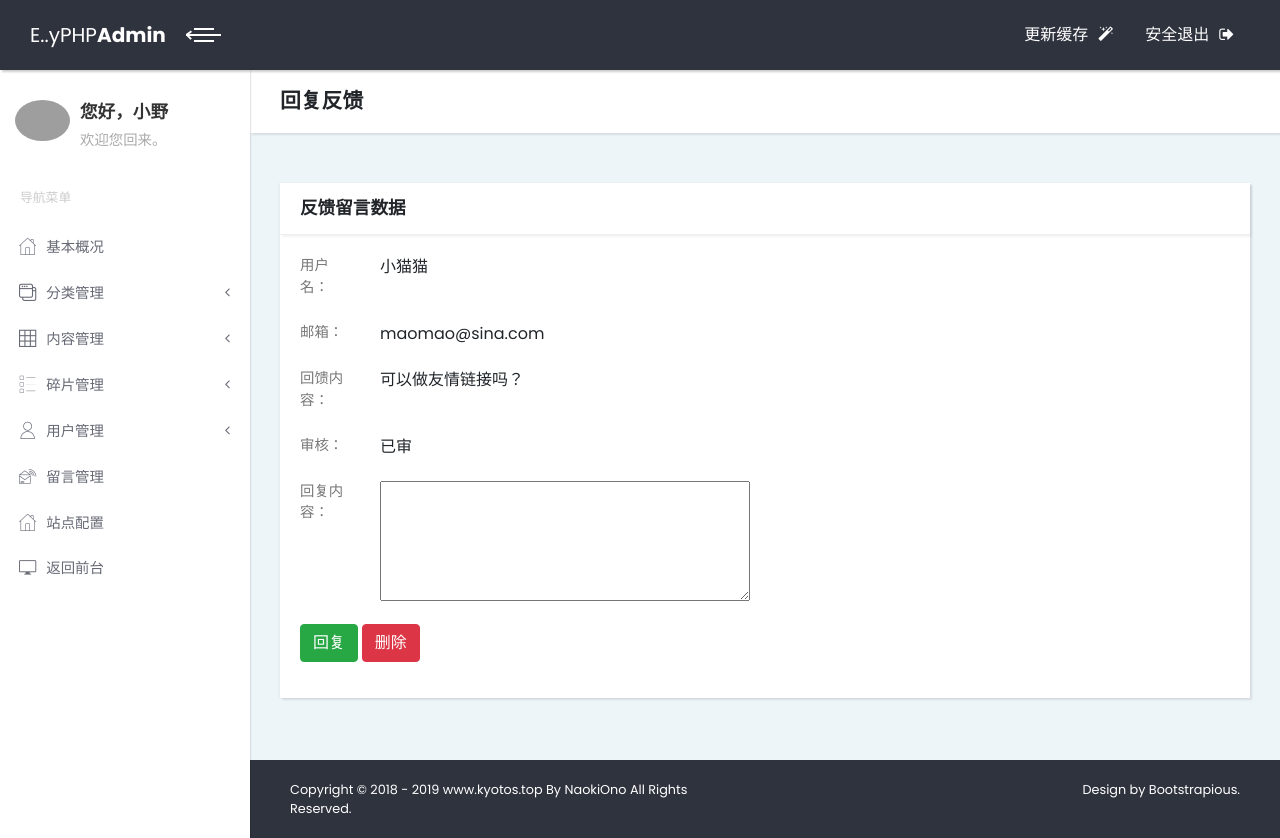
After one commit to Tokyo-Lei/E..yPHP, a PHP site: page /App/Admin/Include/Message_edit.php?id=2 in a window 1280 px wide. The commit adds this page. Run offline with PHP 8.4, Linux system fonts and the light colour scheme; the visitor is signed in with stand-in values (Sample User, id 1); data comes from the database, SQL or seed files in the repository; some libraries are stand-ins or nearby versions; grey boxes are pictures that could not be loaded.

Commit message:
完善留言本功能

```diff
--- /dev/null
+++ b/App/Admin/Include/Message_edit.php
@@ -0,0 +1,179 @@
+<?php
+session_start();
+define('IS_MyPHP', TRUE);
+
+//定义根目录
+define('ROOT_PATH',dirname(__FILE__));
+//加载配置
+require_once(ROOT_PATH . '/../Admin_config.php');
+
+//如果用户空提交，返回重登录
+
+if(!isset($_SESSION['username'])){
+    echo "<script>window.location.href='../login.php';</script>";
+    exit();
+
+}
+include 'Admin_head.php';
+
+include 'Menu.php';
+
+
+
+$Message_db = $_DB->select("message",[
+    "id",
+    "u_name",
+    "u_email",
+    "u_time",
+    "u_audit",
+    "u_content",
+    "reply",
+    "reply_time"
+],
+    ["id" => intval($_GET['id'])]
+);
+
+
+?>
+
+
+<div class="content-inner">
+    <!-- Page Header-->
+    <header class="page-header">
+        <div class="container-fluid">
+            <h2 class="no-margin-bottom">回复反馈</h2>
+        </div>
+    </header>
+
+
+    <section class="tables">
+        <div class="container-fluid">
+            <div class="row">
+                <div class="col-lg-12">
+                    <div class="card">
+
+                        <div class="card-header d-flex align-items-center">
+                            <h3 class="h4">反馈留言数据</h3>
+                        </div>
+                        <div class="card-body">
+                            <form class="form-horizontal"  method="get" action="<?php echo $App_URL ?>Processing.php">
+                                <input type="hidden" name="Message_edit" value="Message_edit">
+
+                                <div class="form-group row">
+                                    <label class="col-sm-1 form-control-label">用户名：</label>
+                                    <div class="col-sm-5">
+                                        <?php echo $Message_db[0]['u_name'] ?>
+                                    </div>
+                                </div>
+                                <div class="line"></div>
+
+                                <div class="form-group row">
+                                    <label class="col-sm-1 form-control-label">邮箱：</label>
+                                    <div class="col-sm-5">
+                                       <?php echo $Message_db[0]['u_email'] ?>
+                                    </div>
+                                </div>
+                                <div class="line"></div>
+                                <div class="form-group row">
+                                    <label class="col-sm-1 form-control-label">回馈内容：</label>
+                                    <div class="col-sm-5">
+                                        <?php echo $Message_db[0]['u_content'] ?>
+                                    </div>
+                                </div>
+                                <div class="line"></div>
+                                <div class="form-group row">
+                                    <label class="col-sm-1 form-control-label">审核：</label>
+                                    <div class="col-sm-5">
+                                        <?php if($Message_db[0]['u_audit'] == 0){echo "审核中";}else{echo"已审";} ?>
+                                    </div>
+                                </div>
+                                <div class="line"></div>
+                                <div class="form-group row">
+                                    <label class="col-sm-1 form-control-label">回复内容：</label>
+
+
+                                    <?php
+                                     if($Message_db[0]['reply'] == null){
+                                     ?>
+                                    <div class="col-sm-5">
+                                        <textarea name="reply" style="width: 100%;height: 120px"></textarea>
+                                    </div>
+                                    <?php
+                                     }else{
+                                    ?>
+                                     <div class="col-sm-5">
+                                         <?php  echo $Message_db[0]['reply']; ?>
+                                     </div>
+
+                                    <?php
+                                    }
+                                    ?>
+
+
+
+
+
+                                </div>
+                                <div class="line"></div>
+
+
+
+                                <div class="form-group row">
+                                    <div class="col-sm-4 form-control-label">
+                                        <input type="hidden" name="Message_id" value="<?php echo $Message_db[0]['id'] ?>">
+                                        <input type="hidden" name="reply_time" value="<?php echo time(); ?>">
+
+
+                                        <?php
+                                        if($Message_db[0]['u_audit'] == 0){
+                                            ?>
+                                            <a href='<?php echo "../Processing.php?audit_message=".$Message_db[0]['id'];?>' name="fragment_edit" class="btn btn-primary" >通过审核</a>
+
+                                        <?php
+                                        }
+                                        ?>
+
+
+                                        <?php
+                                        if($Message_db[0]['reply'] == null){
+                                        ?>
+                                            <button type="submit"  class="btn btn-success" >回复</button>
+                                         <?php
+                                        }
+                                        ?>
+
+
+
+
+                                        <a href='<?php echo "../Processing.php?dele_message=".$Message_db[0]['id'];?>' class='btn btn-danger'>删除</a>
+                                    </div>
+                                </div>
+                        </div>
+                    </div>
+                </div>
+
+
+            </div>
+        </div>
+    </section>
+
+
+
+    <!-- Page Footer-->
+    <footer class="main-footer">
+        <div class="container-fluid">
+            <div class="row">
+                <div class="col-sm-6">
+                    <p>Copyright © 2018 - 2019 www.kyotos.top By NaokiOno All Rights Reserved.</p>
+                </div>
+                <div class="col-sm-6 text-right">
+                    <p>Design by Bootstrapious.</p>
+                    <!-- Please do not remove the backlink to us unless you support further theme's development at https://bootstrapious.com/donate. It is part of the license conditions. Thank you for understanding :)-->
+                </div>
+            </div>
+        </div>
+    </footer>
+</div>
+</div>
+</div>
+<?php include 'Admin_footer.php'; ?>
```
Also changed, not shown: App/Admin/Include/Message.php (+14 -4 lines).
